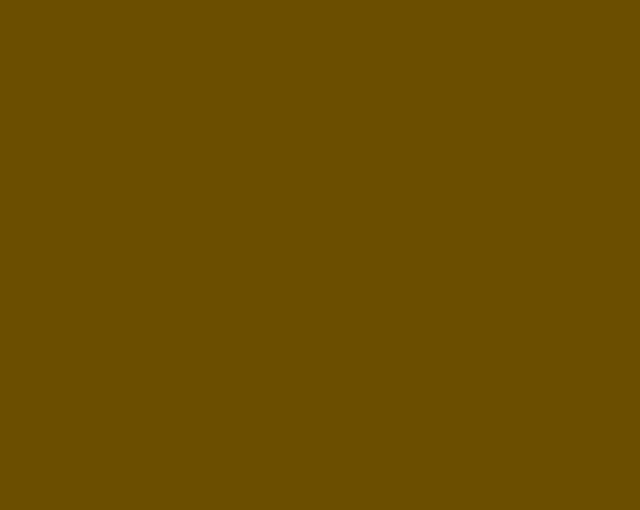
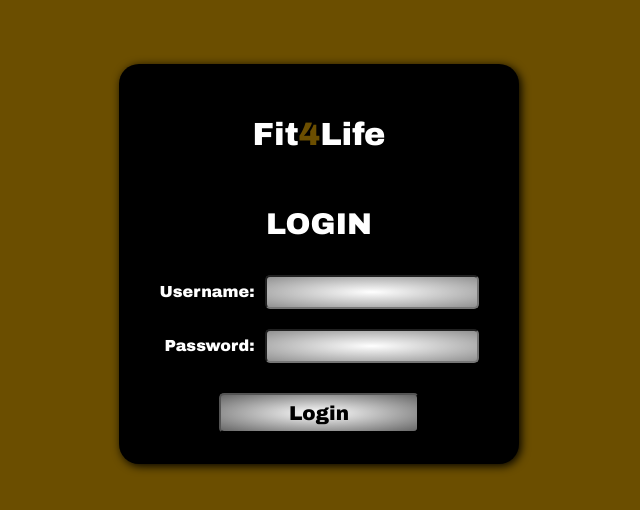
Before and after one commit to WyGuyyy/Fit4Life, a React (Create React App) app: page /a in a window 1280 px wide. Shown: the part 136-646 px from the top of the page, without its empty margins (321-961 px from the left). Built offline with nearby package versions, Linux system fonts and the light colour scheme.

Commit message:
wip popout menu and login screen

```diff
--- a/src/App.js
+++ b/src/App.js
@@ -4,6 +4,7 @@ import { BrowserRouter as Router, Switch, Route } from 'react-router-dom';
 import Home from './Home'
 import Component from './Component/Component'
 import Exercise from './Exercise/Exercise'
+import Authenticate from './Authenticate/Authenticate'
 
 function App() {
   return (
@@ -12,6 +13,7 @@ function App() {
         <Route exact path="/" component={Home} />
         <Route exact path="/component" component={Component} />
         <Route exact path="/exercise" component={Exercise} />
+        <Route exact path="/a" component={Authenticate} />
       </Switch>
     </Router>
   );
--- /dev/null
+++ b/src/Authenticate/Authenticate.css
@@ -0,0 +1,95 @@
+.authenticateContainer{
+    width: 100vw;
+    height: 100vh;
+}
+
+.authenticateWrapper{
+    width: 100%;
+    height: 100%;
+    display: flex;
+    flex-direction: column;
+    justify-content: center;
+    align-items: center;
+}
+
+.authenticateForm{
+    height: 400px;
+    width: 400px;
+    display: flex;
+    flex-direction: column;
+    justify-content: center;
+    align-items: center;
+    background: black;
+    border-radius: 20px;
+    box-shadow: 2px 2px 10px black;
+}
+
+.Authneticate-Username-Row{
+    display: flex;
+    flex-direction: row;
+    justify-content: flex-end;
+    align-items: center;
+    margin-bottom: 20px;
+}
+
+.Authneticate-Password-Row{
+    display: flex;
+    flex-direction: row;
+    justify-content: flex-end;
+    align-items: center;
+    margin-bottom: 30px;
+}
+
+.Authneticate-Login-Row{
+    display: flex;
+    flex-direction: row;
+    justify-content: center;
+    align-items: center;
+}
+
+.Authneticate-Title-Row{
+    display: flex;
+    flex-direction: row;
+    justify-content: center;
+    align-items: center;
+    margin-bottom: 10px;
+}
+
+.Authneticate-Fit4Life-Row{
+    display: flex;
+    flex-direction: row;
+    justify-content: center;
+    align-items: center;
+    margin-bottom: 10px;
+}
+
+.topTitle{
+    color: white;
+}
+
+.authenticateTitle{
+    color: white;
+    font-size: 30px;
+}
+
+.authenticateLabel{
+    color: white;
+    margin-right: 10px;
+}
+
+.authenticateLogin{
+    width: 200px;
+    height: 40px;
+    border-radius: 5px;
+    font-size: 20px;
+    background: radial-gradient(#ffffff, #666666);
+}
+
+.authenticateInput{
+    height: 20px;
+    width: 200px;
+    background: radial-gradient(#ffffff, #919191);
+    border-radius: 5px;
+    font-size: 15px;
+    padding: 5px;
+}
--- /dev/null
+++ b/src/Authenticate/Authenticate.js
@@ -0,0 +1,67 @@
+import React, { Fragment } from 'react';
+import ReactDom from 'react-dom';
+import './Authenticate.css';
+import { Link } from 'react-router-dom';
+
+class Authenticate extends React.Component{
+    constructor(props){
+        super(props);
+
+        this.state = {
+
+        };
+
+    }
+
+    //Lifecycle method for after Header component has mounted to the DOM
+    componentDidMount(){
+
+    }
+
+    componentDidUpdate(){
+
+    }
+
+    //Lifecycle event preparing Header component to unmount from DOM
+    componentWillUnmount(){
+
+    }
+
+    //Render the Header component to the DOM/Screen
+    render(){
+
+        return(
+
+            <div className="authenticateContainer">
+                <div className="authenticateWrapper">
+                    <form className="authenticateForm">
+                        <div className="Authenticate-Row-Container">
+                            <div className="Authneticate-Fit4Life-Row">
+                                <h1 className="topTitle">Fit<span style={{color: "#6b4e00"}}>4</span>Life</h1>
+                            </div>
+                            <div className="Authneticate-Title-Row">
+                                <h2 className="authenticateTitle">LOGIN</h2>
+                            </div>
+                            <div className="Authneticate-Username-Row">
+                                <label className="authenticateLabel">Username: </label> <input className="authenticateInput"/>
+                            </div>
+                            <div className="Authneticate-Password-Row">
+                                <label className="authenticateLabel">Password: </label> <input className="authenticateInput"/>
+                            </div>
+                            <div className="Authneticate-Login-Row">
+                                <button className="authenticateLogin">Login</button>
+                            </div>
+                        </div>
+                    </form>
+                </div>
+            </div>
+        );
+
+    }
+}
+
+export default Authenticate;
+
+//<Hamburger />
+//
+//"react-router-dom": "^6.0.0-alpha.1",
--- a/src/Header/Header.css
+++ b/src/Header/Header.css
@@ -46,6 +46,10 @@
     object-fit: contain;
 }
 
+.titleLink{
+    text-decoration: none;
+}
+
 @media(max-width: 600px){
     .pageTitle{
         font-size: 25px;
--- a/src/Header/Header.js
+++ b/src/Header/Header.js
@@ -9,8 +9,6 @@ import lhs_logo from '../Assets/lhs_logo.png';
 class Header extends React.Component{
     constructor(props){
         super(props);
-
-        console.log(props);
 
         this.state = {
             logoSelected: false,
@@ -39,6 +37,7 @@ class Header extends React.Component{
             });
 
             logo.style.transform = "rotate(360deg)";
+            this.closeMenu();
 
         }else{
             this.setState({
@@ -46,8 +45,32 @@ class Header extends React.Component{
             });
 
             logo.style.transform = "rotate(-360deg)";
+            this.openMenu();
 
         }
+    }
+
+    openMenu(){
+
+        var popout = document.getElementsByClassName("popoutContainer")[0];
+        console.log(popout);
+
+        popout.style.visibility = "visbile";
+        /*popout.style.transform = "scale(1)";
+        popout.style.transitionDuration = "0.75s";
+        popout.style.opacity = "1";
+        popout.style.transition = "opacity 0.4s ease";*/
+
+    }
+
+    closeMenu(){
+        var popout = document.getElementsByClassName("popoutContainer")[0];
+        popout.style.visibility = "hidden";
+    }
+
+    goToHome(){
+        console.log(this);
+        this.props.history.push('/');
     }
 
     //Render the Header component to the DOM/Screen
@@ -62,7 +85,9 @@ class Header extends React.Component{
                     <h1 className="pageTitle">{this.state.title}</h1>
                 </div>
                 <div className="MMS-Title-Container">
-                    <MMS_Title />
+                    <Link to="/a" className="titleLink">
+                        <MMS_Title />
+                    </Link>
                 </div>
             </div>
         );
--- a/src/Header/MMS_Title.css
+++ b/src/Header/MMS_Title.css
@@ -5,6 +5,7 @@
     align-items: center;
     height: 100%;
     width: 100%;
+    cursor: context-menu;
 }
 
 .MMS-Title{
--- a/src/Header/MMS_Title.js
+++ b/src/Header/MMS_Title.js
@@ -23,7 +23,7 @@ class MMS_Title extends React.Component{
     render(){
 
         return(
-            <div className="MMS-Title-Wrapper">
+            <div className="MMS-Title-Wrapper" onClick={this.props.titleClickEvent}>
                 <h1 className="MMS-Title">Fit<span style={{color: "#6b4e00"}}>4</span>Life</h1>
             </div>
         );
--- a/src/Home.js
+++ b/src/Home.js
@@ -1,6 +1,7 @@
 import React, { Fragment } from 'react';
 import './Home.css';
 import Header from './Header/Header';
+import Popout from './Popout/Popout'
 import { Link } from 'react-router-dom';
 
 class Home extends React.Component{
@@ -36,6 +37,7 @@ class Home extends React.Component{
             <Fragment>
                 <Header title="Home" />
                 <div className="homeContainer">
+                    <Popout />
                     <div className="homeWrapper" id="homeWrapper">
                         <div className="Home-Button-Wrapper">
                             <div className="homeFiller"></div>
--- /dev/null
+++ b/src/Popout/Popout.css
@@ -0,0 +1,29 @@
+.popoutContainer{
+    position: absolute;
+    top: 100px;
+    width: 250px;
+    height: 450px;
+    background: rgba(0, 0, 0, 0.9);
+    z-index: 2;
+    visibility: hidden;
+}
+
+.popoutWrapper{
+    display: flex;
+    flex-direction: column;
+    justify-content: space-evenly;
+    align-items: center;
+    width: 100%;
+    height: 100%;
+}
+
+.popoutButton{
+    width: 200px;
+    height: 40px;
+    border-radius: 20px;
+    border: none;
+    font-size: 20px;
+    background: rgba(0, 0, 0, 0);
+    font-size: 30px;
+    color: white;
+}
--- /dev/null
+++ b/src/Popout/Popout.js
@@ -0,0 +1,52 @@
+import React, { Fragment } from 'react';
+import ReactDom from 'react-dom';
+import './Popout.css';
+import Header from '../Header/Header';
+import { Link } from 'react-router-dom';
+
+class Popout extends React.Component{
+    constructor(props){
+        super(props);
+
+        this.state = {
+
+        };
+
+    }
+
+    //Lifecycle method for after Header component has mounted to the DOM
+    componentDidMount(){
+
+    }
+
+    componentDidUpdate(){
+
+    }
+
+    //Lifecycle event preparing Header component to unmount from DOM
+    componentWillUnmount(){
+
+    }
+
+    //Render the Header component to the DOM/Screen
+    render(){
+
+        return(
+
+            <div className="popoutContainer">
+                <div className="popoutWrapper">
+                    <button className="popoutButton">Goals</button>
+                    <button className="popoutButton">Schedule</button>
+                    <button className="popoutButton">Personal Info</button>
+                </div>
+            </div>
+        );
+
+    }
+}
+
+export default Popout;
+
+//<Hamburger />
+//
+//"react-router-dom": "^6.0.0-alpha.1",
```
